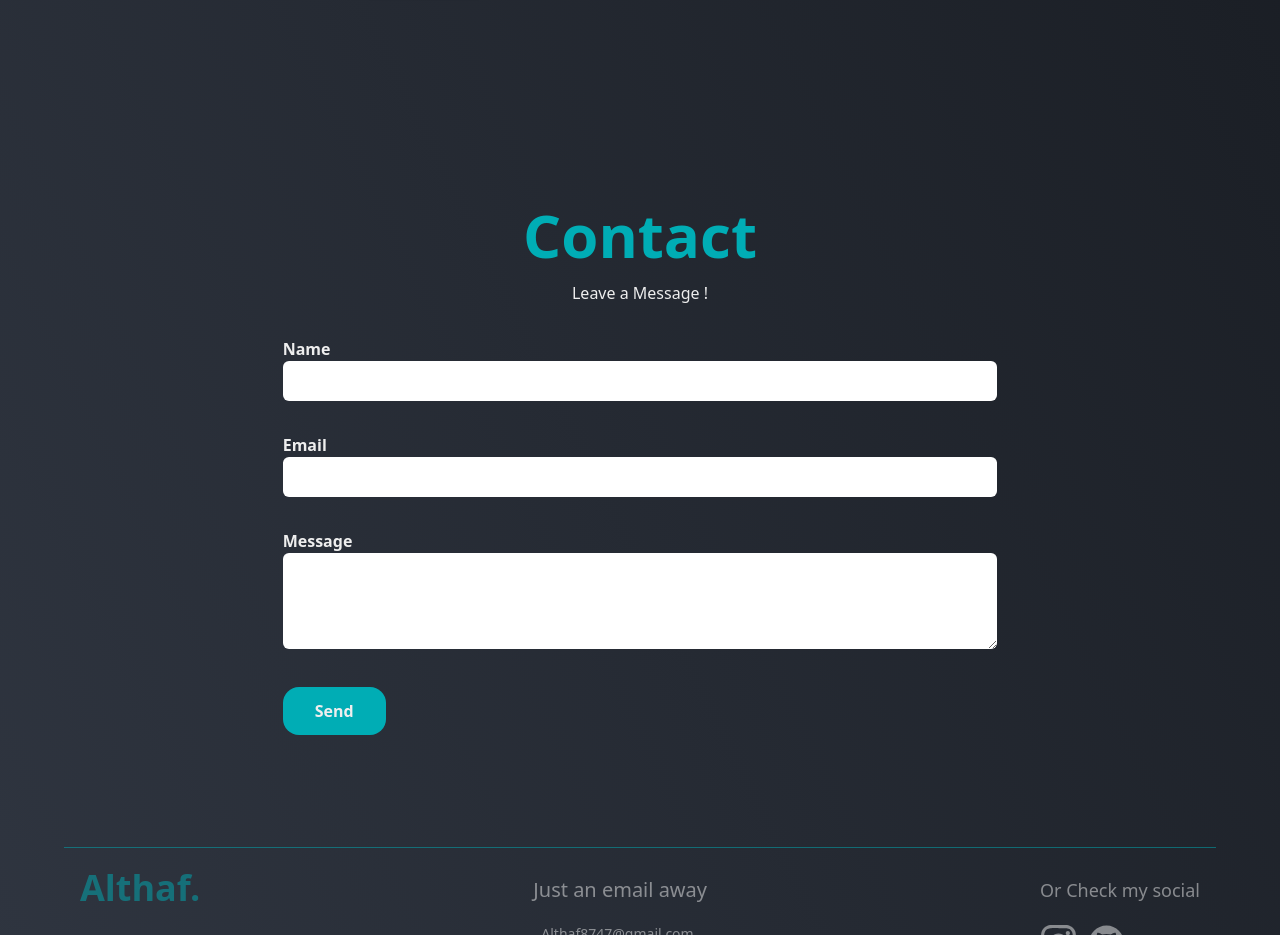
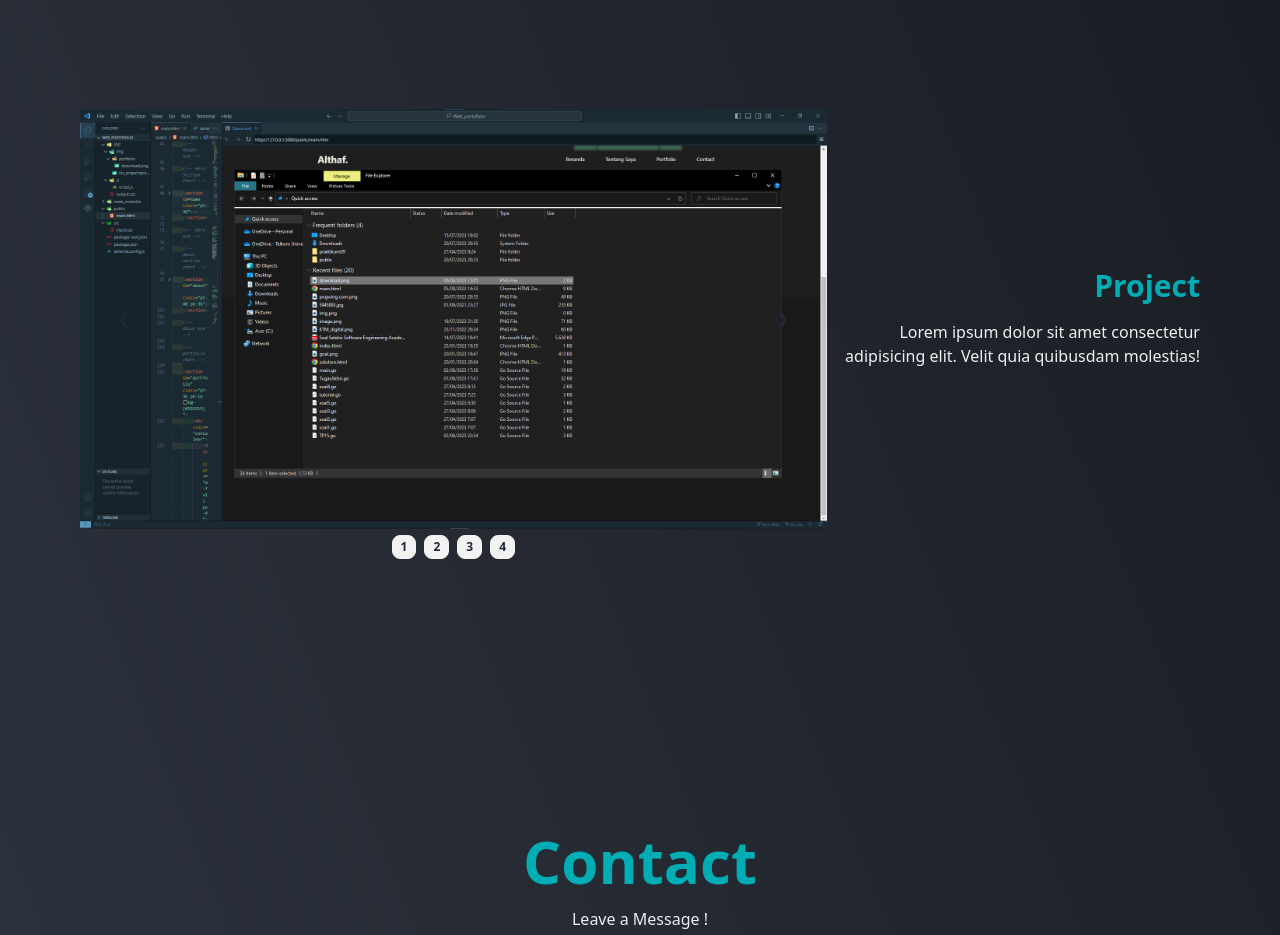
Before and after one commit to Althaf747/Porto-web-1, a website: page index.html in a window 1280 px wide. Shown: the part 1571-2506 px from the top of the page. Drawn offline with Linux system fonts and the light colour scheme.

Commit message:
Update index.html

```diff
--- a/index.html
+++ b/index.html
@@ -156,7 +156,7 @@
     </section>
 
     <!-- porto -->
-    <section id="portofolio" class="hidden pb-28">
+    <section id="portofolio" class="pb-28">
         <div class="container">
             <div class="flex px-4 w-full justify-center pb-16">
                 <div class=" w-full flex flex-wrap-reverse lg:items-center">
```
